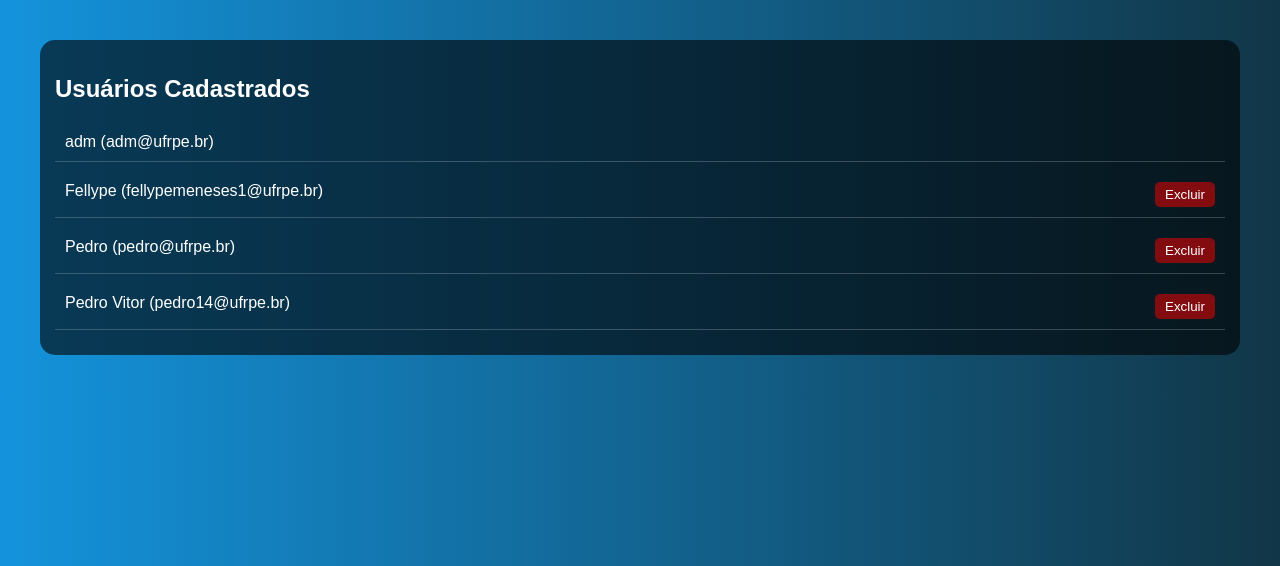
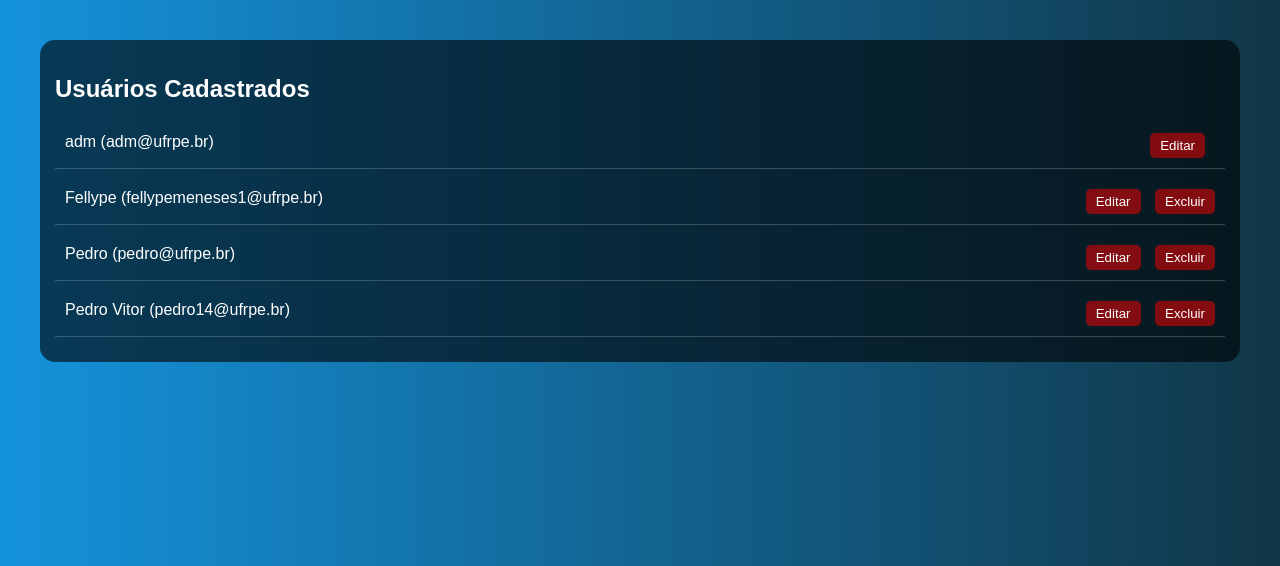
Before and after one commit to Pedrr01/projeto02-UFRPE, a Flask app: page /admin in a window 1280 px wide. Shown: the part 78-644 px from the top of the page. Run offline with Flask 3, Linux system fonts and the light colour scheme; a user stored in the database is signed in; data comes from the database, SQL or seed files in the repository; both versions use the stored data as it was after the commit.

Commit message:
função de editar para o adm

```diff
--- a/app.py
+++ b/app.py
@@ -68,10 +68,9 @@ def login():
 
     if user:
         session['user_id'] = user['id']
-        # Verifica se o usuário é o admin
         if email == 'adm@ufrpe.br':
-            return redirect(url_for('admin'))  # Redireciona para a página admin
-        return redirect(url_for('feed'))  # Redireciona para a página feed
+            return redirect(url_for('admin'))
+        return redirect(url_for('feed'))
     else:
         return render_template('index.html', error="Conta não cadastrada")
 
@@ -132,7 +131,7 @@ def edit(user_id):
                        (name, email, password, user_id))
         conn.commit()
         conn.close()
-        return redirect(url_for('dashboard', user_id=user_id))
+        return redirect(url_for('admin'))
 
     cursor.execute('SELECT * FROM users WHERE id = ?', (user_id,))
     user = cursor.fetchone()
@@ -172,7 +171,7 @@ def admin_login():
     password = request.form['password']
 
     if email == 'adm@ufrpe.br' and password == 'adm':
-        session['user_id'] = 1  # ID do admin
+        session['user_id'] = 1
         return redirect(url_for('admin'))
     else:
         return redirect(url_for('index', error="Credenciais inválidas"))
--- a/templates/admin.html
+++ b/templates/admin.html
@@ -66,7 +66,24 @@
         .user button:hover {
             background-color: rgba(255, 0, 0, 0.7);
         }
+        .edit-btn {
+            background-color: rgba(0, 255, 0, 0.5);
+            margin-right: 10px;
+            border: none;
+            color: white;
+            padding: 5px 10px;
+            border-radius: 5px;
+            cursor: pointer;
+        }
+        .edit-btn:hover {
+            background-color: rgba(0, 255, 0, 0.7);
+        }
     </style>
+    <script>
+        function confirmDelete() {
+            return confirm("Você tem certeza que deseja excluir este usuário?");
+        }
+    </script>
 </head>
 <body>
     <div class="header">
@@ -79,11 +96,16 @@
             {% for user in users %}
                 <div class="user">
                     <div>{{ user['name'] }} ({{ user['email'] }})</div>
-                    {% if user['email'] != 'adm@ufrpe.br' %}
-                        <form method="POST" action="{{ url_for('admin') }}" style="display:inline;">
+                    <div>
+                        <form method="GET" action="{{ url_for('edit', user_id=user['id']) }}" style="display:inline;">
+                            <button type="submit" class="edit-btn">Editar</button>
+                        </form>
+                        {% if user['email'] != 'adm@ufrpe.br' %}
+                        <form method="POST" action="{{ url_for('admin') }}" style="display:inline;" onsubmit="return confirmDelete();">
                             <button type="submit" name="delete" value="{{ user['id'] }}">Excluir</button>
                         </form>
-                    {% endif %}
+                        {% endif %}
+                    </div>
                 </div>
             {% endfor %}
         </div>
```
Also changed, not shown: database/users.db.
